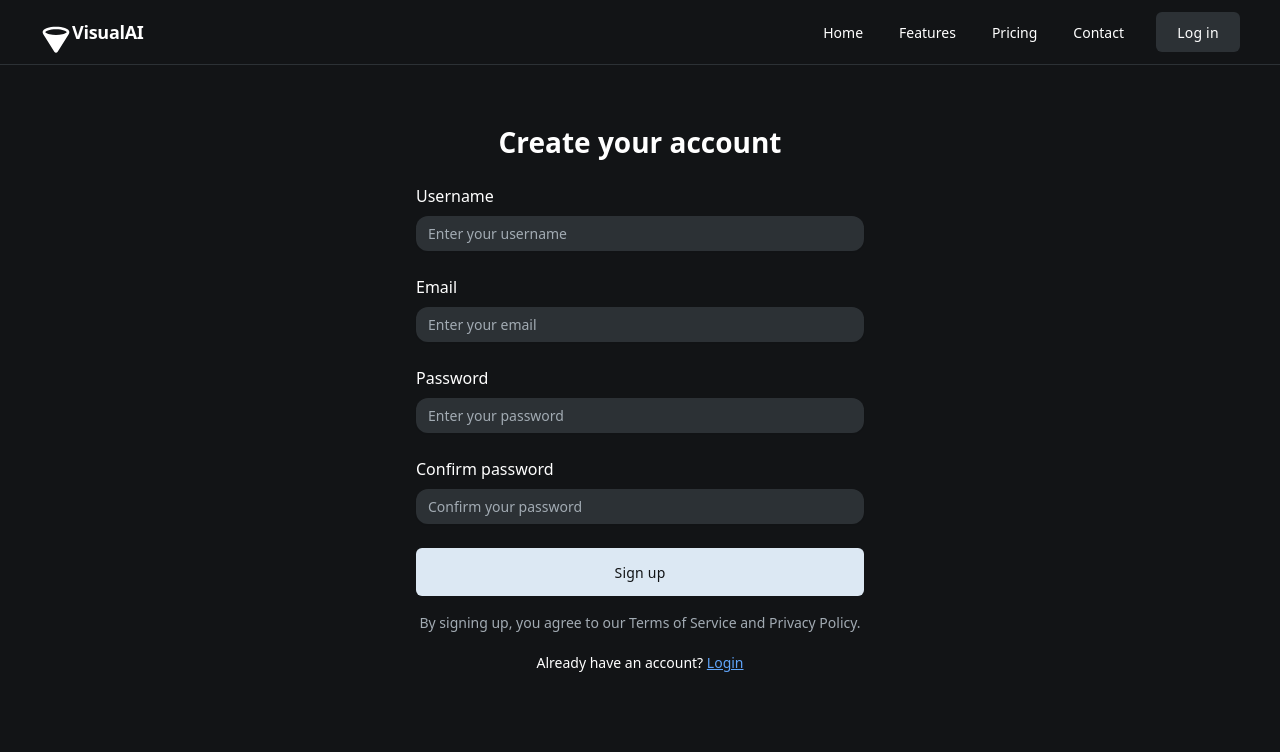
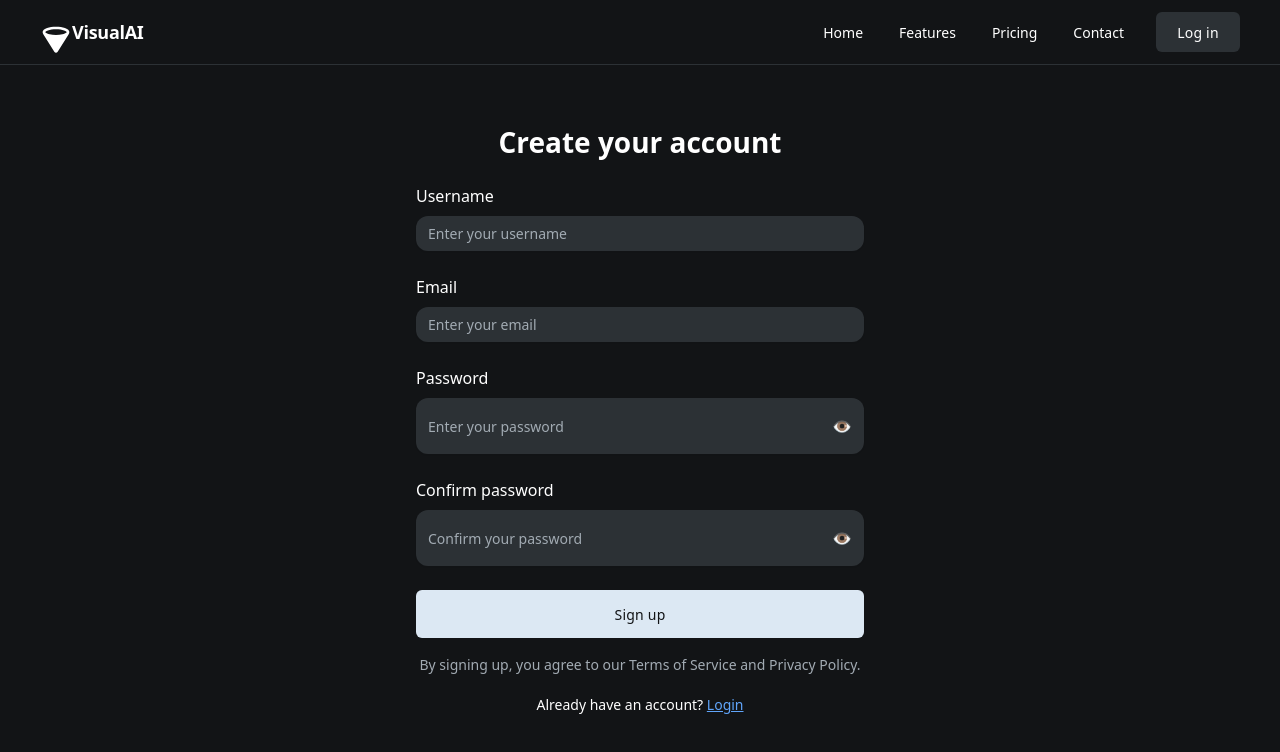
Before and after one commit to Deepanshu979/ai-image-generator, a React (Create React App) app in the folder frontend/: page /register in a window 1280 px wide. Shown: the top 752 px of the page. Built offline with nearby package versions, Linux system fonts and the light colour scheme.

Commit message:
Add password visibility toggle to LoginPage and RegisterPage

```diff
--- a/frontend/src/pages/LoginPage.jsx
+++ b/frontend/src/pages/LoginPage.jsx
@@ -11,6 +11,7 @@ const LoginPage = () => {
   const [loading, setLoading] = useState(false);
   const [error, setError] = useState('');
   const [showToast, setShowToast] = useState(false);
+  const [showPassword, setShowPassword] = useState(false);
   const navigate = useNavigate();
 
   useEffect(() => {
@@ -74,14 +75,24 @@ const LoginPage = () => {
               <div className="flex flex-wrap items-end gap-4 px-4 py-3">
                 <label className="flex flex-col min-w-40 flex-1">
                   <p className="text-white text-base font-medium leading-normal pb-2">Password</p>
+                  <div className="relative flex items-center">
                     <Input
-                    type="password"
+                      type={showPassword ? "text" : "password"}
                       placeholder="Enter your password"
                       value={password}
                       onChange={e => setPassword(e.target.value)}
                       required
-                    className="form-input flex w-full min-w-0 flex-1 resize-none overflow-hidden rounded-xl text-white focus:outline-0 focus:ring-0 border-none bg-[#2c3135] focus:border-none h-14 placeholder:text-[#a2abb3] p-4 text-base font-normal leading-normal"
+                      className="form-input flex w-full min-w-0 flex-1 resize-none overflow-hidden rounded-xl text-white focus:outline-0 focus:ring-0 border-none bg-[#2c3135] focus:border-none h-14 placeholder:text-[#a2abb3] p-4 text-base font-normal leading-normal pr-10"
                     />
+                    <button
+                      type="button"
+                      className="absolute right-3 text-[#a2abb3] hover:text-white focus:outline-none"
+                      onClick={() => setShowPassword((prev) => !prev)}
+                      tabIndex={-1}
+                    >
+                      {showPassword ? '🙈' : '👁️'}
+                    </button>
+                  </div>
                 </label>
               </div>
               <div className="flex px-4 py-3">
--- a/frontend/src/pages/RegisterPage.jsx
+++ b/frontend/src/pages/RegisterPage.jsx
@@ -14,6 +14,8 @@ const RegisterPage = () => {
   const [error, setError] = useState('');
   const [success, setSuccess] = useState('');
   const [showToast, setShowToast] = useState(false);
+  const [showPassword, setShowPassword] = useState(false);
+  const [showConfirmPassword, setShowConfirmPassword] = useState(false);
   const navigate = useNavigate();
 
   useEffect(() => {
@@ -108,8 +110,9 @@ const RegisterPage = () => {
               <div className="flex flex-wrap items-end gap-4 px-4 py-3">
                 <label className="flex flex-col min-w-40 flex-1">
                   <p className="text-white text-base font-medium leading-normal pb-2">Password</p>
+                  <div className="relative flex items-center">
                     <Input
-                    type="password"
+                      type={showPassword ? "text" : "password"}
                       placeholder="Enter your password"
                       value={password}
                       onChange={e => {
@@ -117,15 +120,25 @@ const RegisterPage = () => {
                         setError('');
                       }}
                       required
-                    className="form-input flex w-full min-w-0 flex-1 resize-none overflow-hidden rounded-xl text-white focus:outline-0 focus:ring-0 border-none bg-[#2c3135] focus:border-none h-14 placeholder:text-[#a2abb3] p-4 text-base font-normal leading-normal"
+                      className="form-input flex w-full min-w-0 flex-1 resize-none overflow-hidden rounded-xl text-white focus:outline-0 focus:ring-0 border-none bg-[#2c3135] focus:border-none h-14 placeholder:text-[#a2abb3] p-4 text-base font-normal leading-normal pr-10"
                     />
+                    <button
+                      type="button"
+                      className="absolute right-3 text-[#a2abb3] hover:text-white focus:outline-none"
+                      onClick={() => setShowPassword((prev) => !prev)}
+                      tabIndex={-1}
+                    >
+                      {showPassword ? '🙈' : '👁️'}
+                    </button>
+                  </div>
                 </label>
               </div>
               <div className="flex flex-wrap items-end gap-4 px-4 py-3">
                 <label className="flex flex-col min-w-40 flex-1">
                   <p className="text-white text-base font-medium leading-normal pb-2">Confirm password</p>
+                  <div className="relative flex items-center">
                     <Input
-                    type="password"
+                      type={showConfirmPassword ? "text" : "password"}
                       placeholder="Confirm your password"
                       value={confirmPassword}
                       onChange={e => {
@@ -133,8 +146,17 @@ const RegisterPage = () => {
                         setError('');
                       }}
                       required
-                    className="form-input flex w-full min-w-0 flex-1 resize-none overflow-hidden rounded-xl text-white focus:outline-0 focus:ring-0 border-none bg-[#2c3135] focus:border-none h-14 placeholder:text-[#a2abb3] p-4 text-base font-normal leading-normal"
+                      className="form-input flex w-full min-w-0 flex-1 resize-none overflow-hidden rounded-xl text-white focus:outline-0 focus:ring-0 border-none bg-[#2c3135] focus:border-none h-14 placeholder:text-[#a2abb3] p-4 text-base font-normal leading-normal pr-10"
                     />
+                    <button
+                      type="button"
+                      className="absolute right-3 text-[#a2abb3] hover:text-white focus:outline-none"
+                      onClick={() => setShowConfirmPassword((prev) => !prev)}
+                      tabIndex={-1}
+                    >
+                      {showConfirmPassword ? '🙈' : '👁️'}
+                    </button>
+                  </div>
                 </label>
               </div>
               {error && <div className="text-red-400 text-sm text-center pb-2">{error}</div>}
```
Lines whose indentation alone changed are shown as unchanged.
